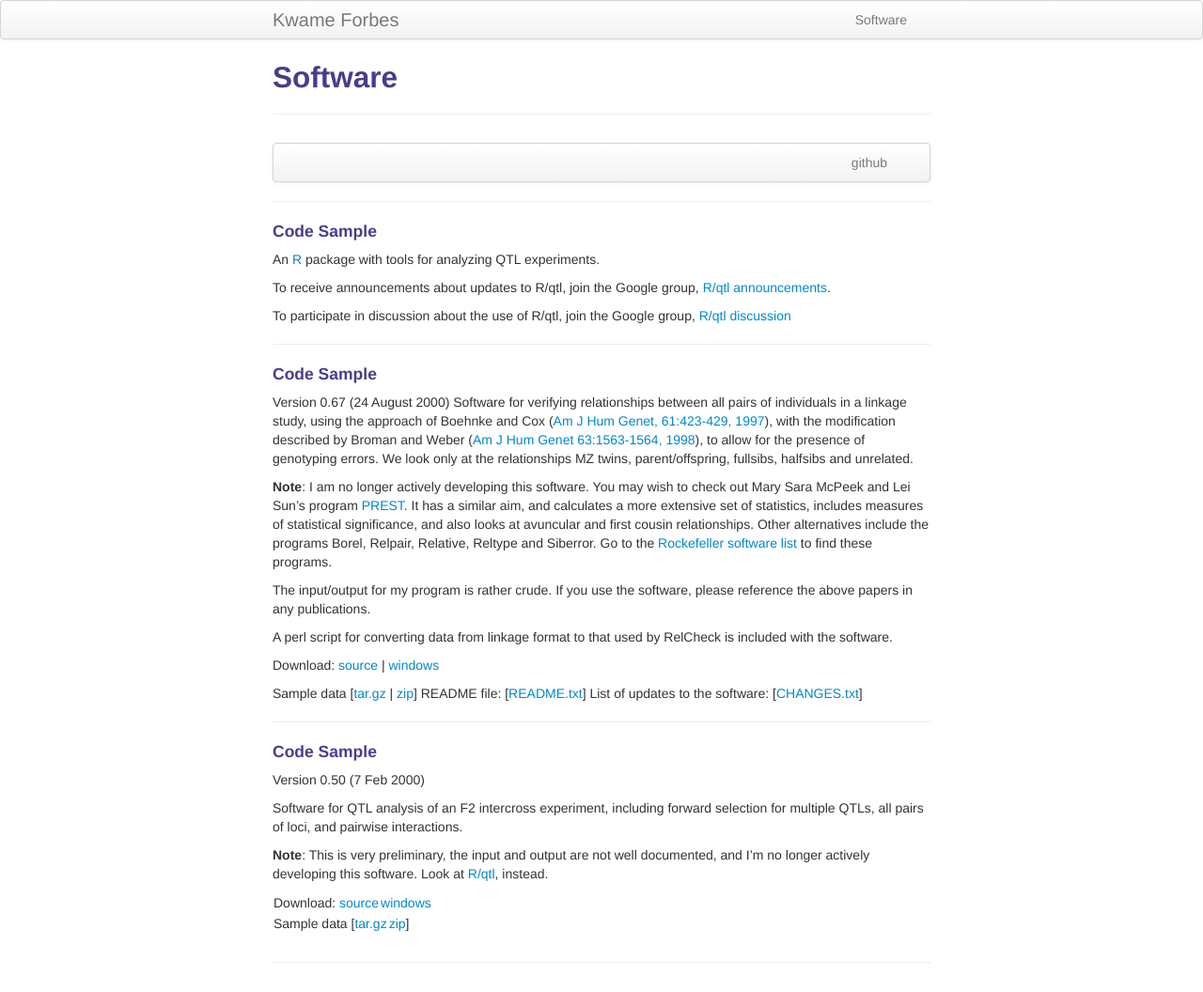
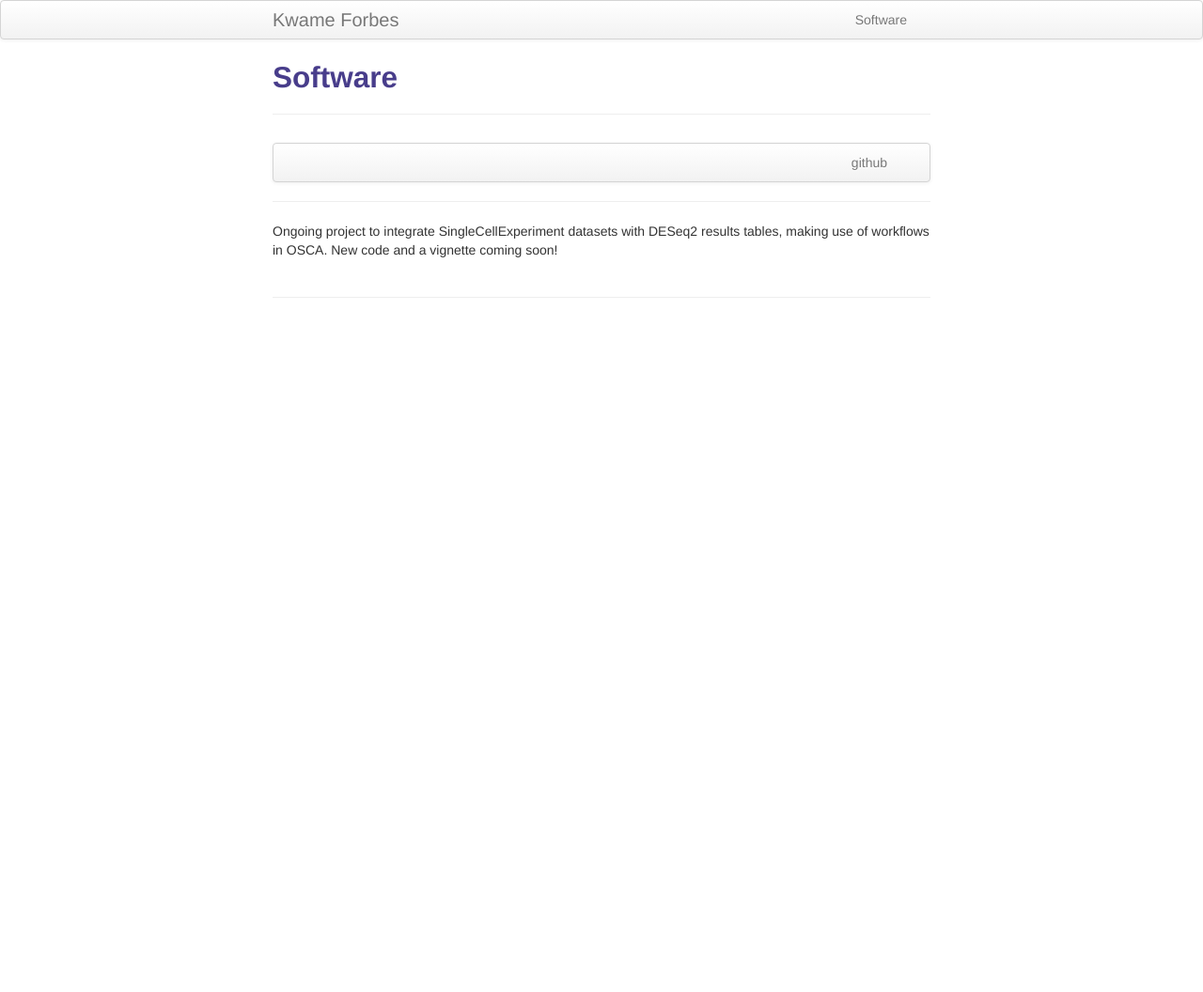
Before and after one commit to KwameForbes/KwameForbes.github.io, a Jekyll site: the page built from pages/software.md, in a window 1280 px wide. Shown: the whole page at 94% size. Built offline with Jekyll 4.4.1, drawn with Linux system fonts in a browser that asks for light colours; after the commit the page ends 900 px from its top, so only the background shows below that.

Commit message:
Update software.md

```diff
--- a/pages/software.md
+++ b/pages/software.md
@@ -14,65 +14,4 @@ description: Kwame Forbes's software
 
 ---
 
-#### <a name="qtl"></a>Code Sample
-
-An [R](https://www.r-project.org/) package with tools for analyzing QTL experiments.
-
-To receive announcements about updates to R/qtl, join the
-Google group, [R/qtl announcements](https://groups.google.com/group/rqtl-announce).
-
-To participate in discussion about the use of R/qtl, join the
-Google group, [R/qtl discussion](https://groups.google.com/group/rqtl-disc)
-
----
-
-#### <a name="relcheck"></a>Code Sample
-Version 0.67 (24 August 2000)
-Software for verifying relationships between all pairs of
-individuals in a linkage study, using the approach of Boehnke and Cox
-([Am
-J Hum Genet, 61:423-429, 1997](https://www.ncbi.nlm.nih.gov/pubmed/9311748)), with the modification described by
-Broman and Weber ([Am
-J Hum Genet 63:1563-1564, 1998](https://www.ncbi.nlm.nih.gov/pubmed/9792888)), to allow for the presence of
-genotyping errors.  We look only at the relationships MZ twins,
-parent/offspring, fullsibs, halfsibs and unrelated.
-
-**Note**: I am no longer actively developing this software. You may wish to check out Mary Sara McPeek and Lei
-Sun's program [PREST](http://galton.uchicago.edu/~mcpeek/software/prest/).  It has a similar aim, and calculates a
-more extensive set of statistics, includes measures of statistical
-significance, and also looks at avuncular and first cousin
-relationships.  Other alternatives include the programs Borel,
-Relpair, Relative, Reltype and Siberror.  Go to the
-[Rockefeller software list](http://www.jurgott.org/linkage/ListSoftware.html)
-to find these programs.
-
-The input/output for my program is rather crude.  If you use the
-software, please reference the above papers in any publications.
-
-A perl script for converting data from linkage format to that used by
-RelCheck is included with the software.
-
-Download:
-[source](https://www.biostat.wisc.edu/software/relcheck/relcheck_0.67.tar.gz) | [windows](https://www.biostat.wisc.edu/software/relcheck/relcheck_0.67.zip)
-
-Sample data \[[tar.gz](https://www.biostat.wisc.edu/software/relcheck/sampledata.tar.gz) |
-[zip](https://www.biostat.wisc.edu/software/relcheck/sampledata.zip)\]
-README file: \[[README.txt](https://www.biostat.wisc.edu/software/relcheck/README.txt)\]
-List of updates to the software: \[[CHANGES.txt](https://www.biostat.wisc.edu/software/relcheck/CHANGES.txt)\]
-
----
-
-#### <a name="f2 Sample of Layout"></a>Code Sample
-
-Version 0.50 (7 Feb 2000)
-
-Software for QTL analysis of an F2 intercross experiment,
-including forward selection for multiple QTLs, all pairs of loci, and
-pairwise interactions.
-
-**Note**: This is very preliminary, the input and output
-are not well documented, and I'm no longer actively developing this software.  Look at [R/qtl](https://rqtl.org), instead.
-
-Download: [source](https://www.biostat.wisc.edu/software/f2/f2_0.50.tar.gz) | [windows](https://www.biostat.wisc.edu/software/f2/f2_0.50.zip)
-
-Sample data \[[tar.gz](https://www.biostat.wisc.edu/software/f2/example.tar.gz) | [zip](https://www.biostat.wisc.edu/software/f2/example.zip)\]
+Ongoing project to integrate SingleCellExperiment datasets with DESeq2 results tables, making use of workflows in OSCA. New code and a vignette coming soon!
```
